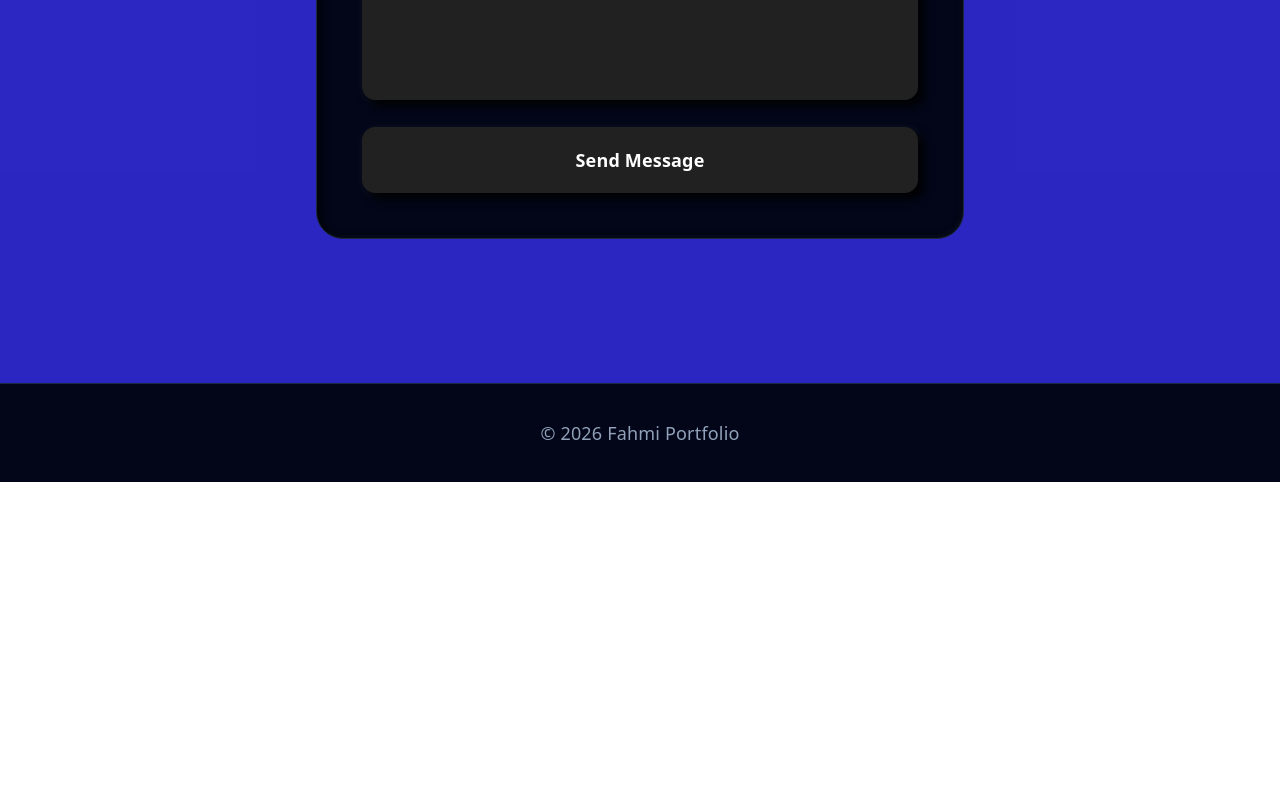
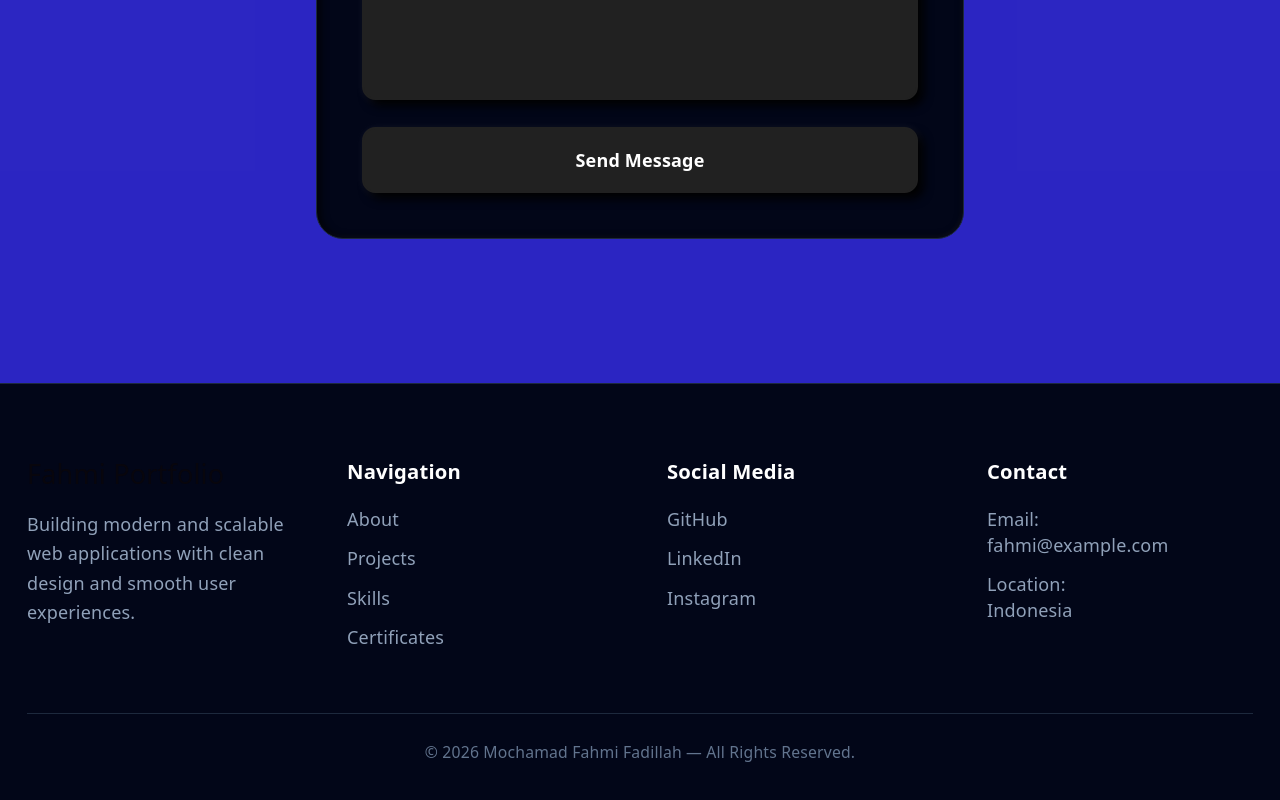
Before and after one commit to mochamadfahmifadillah/portfolio-fahmi-developer, a React (Vite) app in the folder client/: page / in a window 1280 px wide. Shown: the part 5672-6472 px from the top of the page. Before the commit the page ends 6154 px from the top, so only its background shows below. Built offline with nearby package versions, Linux system fonts and the light colour scheme.

Commit message:
Update footer design

```diff
--- a/client/src/components/Footer.jsx
+++ b/client/src/components/Footer.jsx
@@ -1,7 +1,161 @@
 const Footer = () => {
   return (
-    <footer className="border-t border-slate-800 py-8 text-center text-slate-400">
-      © 2026 Fahmi Portfolio
+    <footer className="bg-slate-950 border-t border-slate-800 px-6 py-16">
+
+      <div
+        className="
+          max-w-7xl mx-auto
+          grid
+          grid-cols-1
+          md:grid-cols-2
+          lg:grid-cols-4
+          gap-12
+        "
+      >
+
+        {/* SECTION 1 */}
+        <div>
+          <h2 className="text-2xl font-bold text-white mb-4">
+            Fahmi Portfolio
+          </h2>
+
+          <p className="text-slate-400 leading-relaxed">
+            Building modern and scalable web applications with
+            clean design and smooth user experiences.
+          </p>
+        </div>
+
+        {/* SECTION 2 */}
+        <div>
+          <h3 className="text-white font-semibold text-lg mb-4">
+            Navigation
+          </h3>
+
+          <ul className="space-y-3 text-slate-400">
+            <li>
+              <a
+                href="#about"
+                className="hover:text-white transition"
+              >
+                About
+              </a>
+            </li>
+
+            <li>
+              <a
+                href="#projects"
+                className="hover:text-white transition"
+              >
+                Projects
+              </a>
+            </li>
+
+            <li>
+              <a
+                href="#skills"
+                className="hover:text-white transition"
+              >
+                Skills
+              </a>
+            </li>
+
+            <li>
+              <a
+                href="#certificates"
+                className="hover:text-white transition"
+              >
+                Certificates
+              </a>
+            </li>
+          </ul>
+        </div>
+
+        {/* SECTION 3 */}
+        <div>
+          <h3 className="text-white font-semibold text-lg mb-4">
+            Social Media
+          </h3>
+
+          <ul className="space-y-3 text-slate-400">
+
+            <li>
+              <a
+                href="https://github.com/"
+                target="_blank"
+                rel="noreferrer"
+                className="hover:text-white transition"
+              >
+                GitHub
+              </a>
+            </li>
+
+            <li>
+              <a
+                href="https://linkedin.com/"
+                target="_blank"
+                rel="noreferrer"
+                className="hover:text-sky-400 transition"
+              >
+                LinkedIn
+              </a>
+            </li>
+
+            <li>
+              <a
+                href="https://instagram.com/"
+                target="_blank"
+                rel="noreferrer"
+                className="hover:text-pink-400 transition"
+              >
+                Instagram
+              </a>
+            </li>
+
+          </ul>
+        </div>
+
+        {/* SECTION 4 */}
+        <div>
+          <h3 className="text-white font-semibold text-lg mb-4">
+            Contact
+          </h3>
+
+          <div className="space-y-3 text-slate-400">
+
+            <p>Email:</p>
+
+            <a
+              href="mailto:fahmi@example.com"
+              className="hover:text-white transition block"
+            >
+              fahmi@example.com
+            </a>
+
+            <p>Location:</p>
+
+            <span className="block">
+              Indonesia
+            </span>
+
+          </div>
+        </div>
+
+      </div>
+
+      {/* BOTTOM */}
+      <div
+        className="
+          border-t border-slate-800
+          mt-14
+          pt-6
+          text-center
+          text-slate-500
+          text-sm
+        "
+      >
+        © 2026 Mochamad Fahmi Fadillah — All Rights Reserved.
+      </div>
+
     </footer>
   )
 }
```
